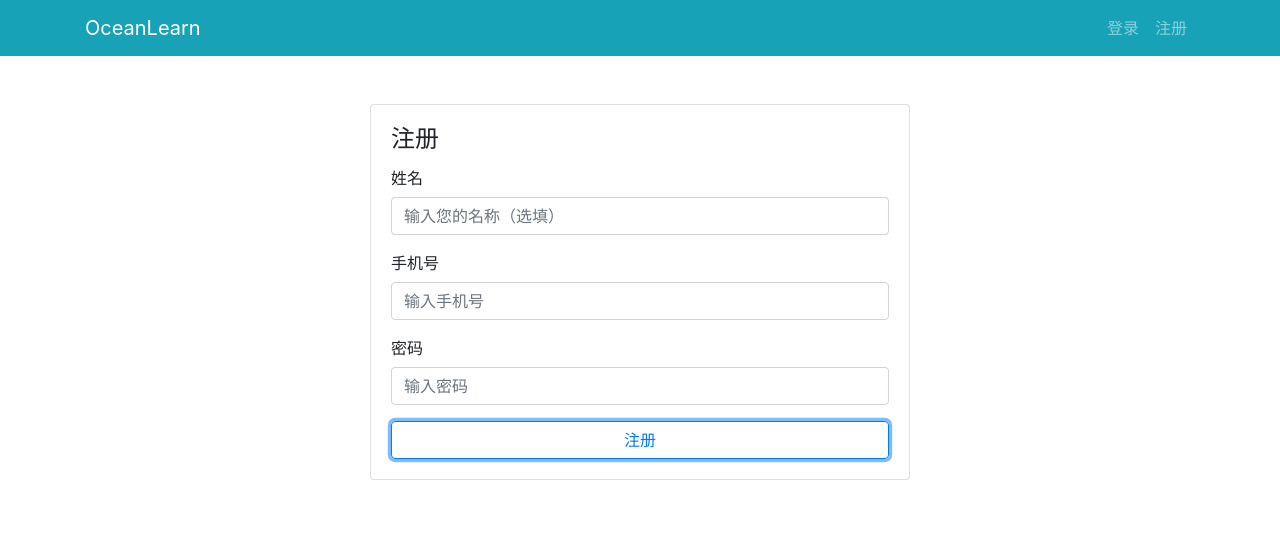
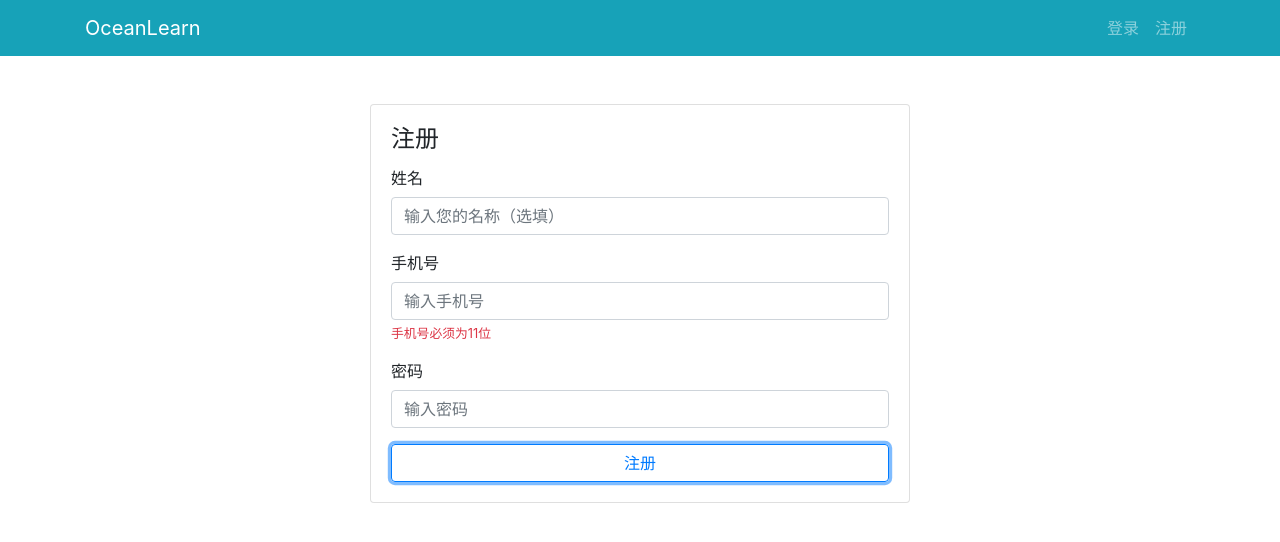
Before and after one commit to zh7606559342012/ginEssential, a Vue app in the folder ginessentail-vue/: page /register in a window 1280 px wide. Both pictures are taken after a click on the button "注册". Shown: the top 542 px of the page. Built offline with nearby package versions, Linux system fonts and the light colour scheme.

Commit message:
[zh]:20231221

```diff
--- a/ginessentail-vue/src/views/register/Register.vue
+++ b/ginessentail-vue/src/views/register/Register.vue
@@ -24,6 +24,13 @@
                 placeholder="输入手机号"
                 required
               ></b-form-input>
+              <b-form-text
+                id="password-help-block"
+                text-variant="danger"
+                v-if="showTelephoneValidate"
+              >
+                手机号必须为11位
+              </b-form-text>
             </b-form-group>
             <b-form-group label="密码">
               <b-form-input
@@ -55,10 +62,15 @@ export default {
         telephone: '',
         password: '',
       },
+      showTelephoneValidate: false,
     };
   },
   methods: {
     register() {
+      if (this.user.telephone.length !== 11) {
+        this.showTelephoneValidate = true;
+        return;
+      }
       console.log('register');
     },
   },
```
